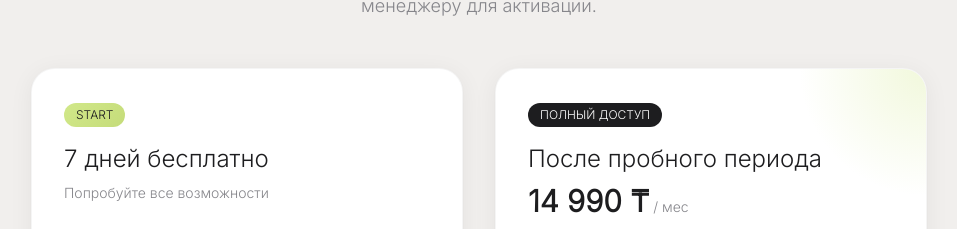
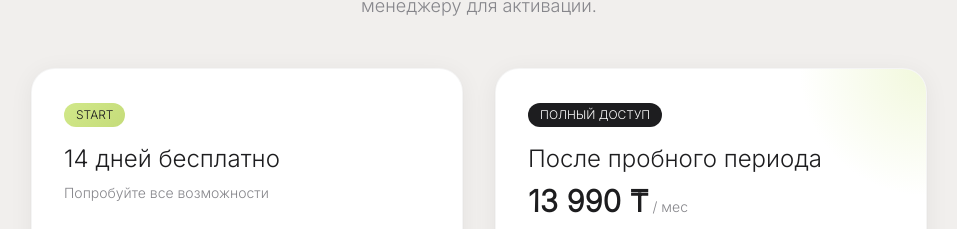
Before and after one commit to nolimitima/amio, a React (Vite) app in the folder frontend/: page / in a window 1280 px wide. Shown: the part 2795-3024 px from the top of the page, without its empty margins (161-1118 px from the left). Built offline with nearby package versions, Linux system fonts and the light colour scheme; no server answers.

Commit message:
update pricing to 13 990 KZT and trial to 14 days

```diff
--- a/frontend/src/components/PricingGate.jsx
+++ b/frontend/src/components/PricingGate.jsx
@@ -71,7 +71,7 @@ const PricingGate = ({ isExpired = false }) => {
                                 className="text-2xl font-medium mb-2"
                                 style={{ color: '#1D1D1F' }}
                             >
-                                7 дней бесплатно
+                                14 дней бесплатно
                             </h2>
                             <p
                                 className="text-sm font-light"
--- a/frontend/src/config.js
+++ b/frontend/src/config.js
@@ -18,6 +18,6 @@ export const SUBSCRIPTION_STATUS = {
 
 // Pricing configuration (in KZT)
 export const PRICING = {
-    TRIAL_DAYS: 7,
-    MONTHLY_PRICE: '14 990 ₸',
+    TRIAL_DAYS: 14,
+    MONTHLY_PRICE: '13 990 ₸',
 };
```
